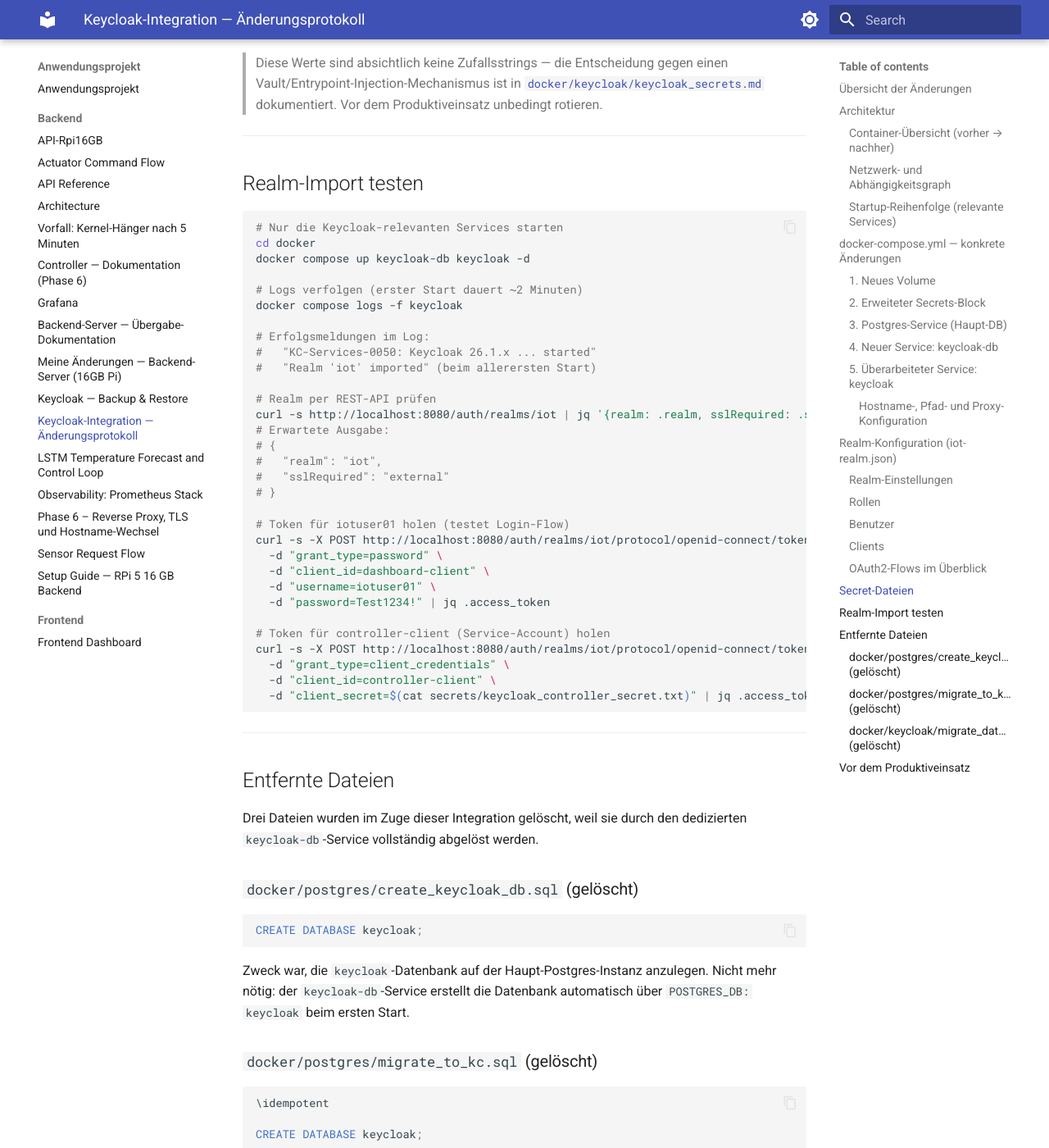
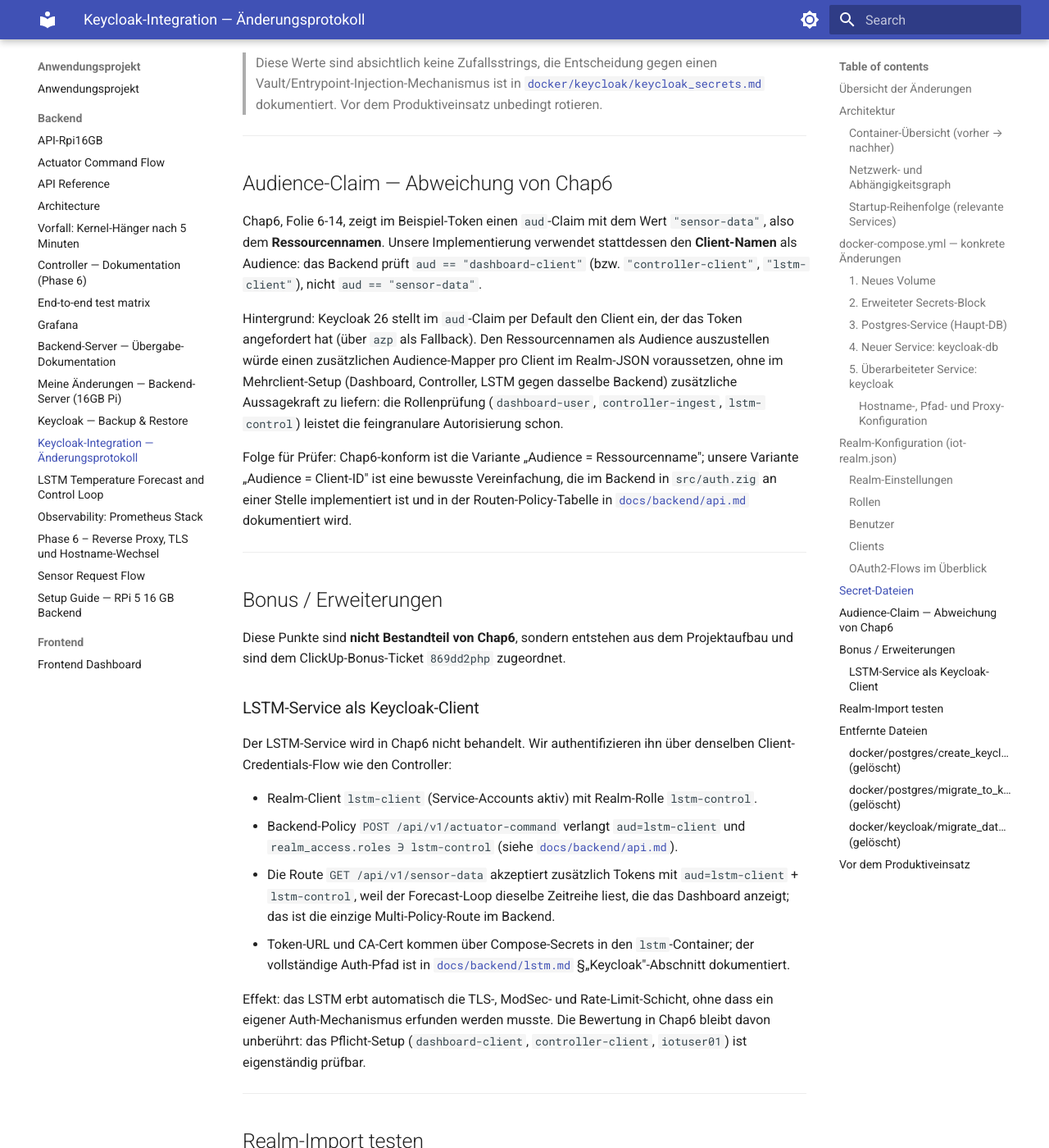
Before and after one commit to Just-Martin-Really/API-Rpi16GB, an MkDocs documentation site: the page built from docs/backend/keycloak-integration.md, in a window 1280 px wide and 1400 px high, scrolled down 7618 px. Shown: the whole window at 82% size. Built offline with MkDocs 1.6.1 and Material for MkDocs 9.7.7, drawn with Linux system fonts in a browser that asks for light colours; some of the changed text lies outside the part shown.

Commit message:
docs(backend): add aud-claim note, LSTM bonus section, end-to-end test plan
keycloak-integration.md gains two new sections before the realm-import
test block. The first one (Audience-Claim — Abweichung von Chap6)
explains why our backend checks aud against the client_id rather than
the resource name shown on slide 6-14: Keycloak 26 emits the client
in aud by default, and an extra audience mapper per client adds no
authorization signal that the realm role check is not already
providing. Documenting the deviation so graders cross-checking the
slide deck do not flag it as a regression.

The second section (Bonus / Erweiterungen) frames the LSTM service
explicitly as work outside the Chap6 scope, tied to the ClickUp bonus
ticket. Covers the lstm-client role, the dual-policy GET
/api/v1/sensor-data and the token plumbing through docker-compose,
with pointers at api.md and lstm.md for the implementation detail.

end-to-end-tests.md is the new home for the integration-to-main
sign-off test matrix. Six scenarios (dashboard browser login,
controller ingest, LSTM actuator command, missing-token 401,
wrong-audience 403, token-expiry refresh) each with prerequisites,
concrete curl invocations against the running stack on the 16GB Pi,
and explicit pass criteria.

keycloak-integration.md production checklist no longer points at an
ad-hoc bullet in INTEGRATION-TODOS.md (which is a local-only working
doc and gets deleted before the final PR); it points at the new test
plan instead, so the checklist survives the working doc going away.

```diff
--- a/docs/backend/keycloak-integration.md
+++ b/docs/backend/keycloak-integration.md
@@ -279,7 +279,34 @@
 | `controller-client` | `sc_controller_client` | `sc_controller_client` |
 | `lstm-client` | `sc_lstm_client` | `sc_lstm_client` |
 
-> Diese Werte sind absichtlich keine Zufallsstrings — die Entscheidung gegen einen Vault/Entrypoint-Injection-Mechanismus ist in [`docker/keycloak/keycloak_secrets.md`](../../docker/keycloak/keycloak_secrets.md) dokumentiert. Vor dem Produktiveinsatz unbedingt rotieren.
+> Diese Werte sind absichtlich keine Zufallsstrings, die Entscheidung gegen einen Vault/Entrypoint-Injection-Mechanismus ist in [`docker/keycloak/keycloak_secrets.md`](../../docker/keycloak/keycloak_secrets.md) dokumentiert. Vor dem Produktiveinsatz unbedingt rotieren.
+
+---
+
+## Audience-Claim — Abweichung von Chap6
+
+Chap6, Folie 6-14, zeigt im Beispiel-Token einen `aud`-Claim mit dem Wert `"sensor-data"`, also dem **Ressourcennamen**. Unsere Implementierung verwendet stattdessen den **Client-Namen** als Audience: das Backend prüft `aud == "dashboard-client"` (bzw. `"controller-client"`, `"lstm-client"`), nicht `aud == "sensor-data"`.
+
+Hintergrund: Keycloak 26 stellt im `aud`-Claim per Default den Client ein, der das Token angefordert hat (über `azp` als Fallback). Den Ressourcennamen als Audience auszustellen würde einen zusätzlichen Audience-Mapper pro Client im Realm-JSON voraussetzen, ohne im Mehrclient-Setup (Dashboard, Controller, LSTM gegen dasselbe Backend) zusätzliche Aussagekraft zu liefern: die Rollenprüfung (`dashboard-user`, `controller-ingest`, `lstm-control`) leistet die feingranulare Autorisierung schon.
+
+Folge für Prüfer: Chap6-konform ist die Variante „Audience = Ressourcenname"; unsere Variante „Audience = Client-ID" ist eine bewusste Vereinfachung, die im Backend in `src/auth.zig` an einer Stelle implementiert ist und in der Routen-Policy-Tabelle in [`docs/backend/api.md`](api.md) dokumentiert wird.
+
+---
+
+## Bonus / Erweiterungen
+
+Diese Punkte sind **nicht Bestandteil von Chap6**, sondern entstehen aus dem Projektaufbau und sind dem ClickUp-Bonus-Ticket `869dd2php` zugeordnet.
+
+### LSTM-Service als Keycloak-Client
+
+Der LSTM-Service wird in Chap6 nicht behandelt. Wir authentifizieren ihn über denselben Client-Credentials-Flow wie den Controller:
+
+- Realm-Client `lstm-client` (Service-Accounts aktiv) mit Realm-Rolle `lstm-control`.
+- Backend-Policy `POST /api/v1/actuator-command` verlangt `aud=lstm-client` und `realm_access.roles ∋ lstm-control` (siehe [`docs/backend/api.md`](api.md)).
+- Die Route `GET /api/v1/sensor-data` akzeptiert zusätzlich Tokens mit `aud=lstm-client` + `lstm-control`, weil der Forecast-Loop dieselbe Zeitreihe liest, die das Dashboard anzeigt; das ist die einzige Multi-Policy-Route im Backend.
+- Token-URL und CA-Cert kommen über Compose-Secrets in den `lstm`-Container; der vollständige Auth-Pfad ist in [`docs/backend/lstm.md`](lstm.md) §„Keycloak"-Abschnitt dokumentiert.
+
+Effekt: das LSTM erbt automatisch die TLS-, ModSec- und Rate-Limit-Schicht, ohne dass ein eigener Auth-Mechanismus erfunden werden musste. Die Bewertung in Chap6 bleibt davon unberührt: das Pflicht-Setup (`dashboard-client`, `controller-client`, `iotuser01`) ist eigenständig prüfbar.
 
 ---
 
@@ -371,6 +398,6 @@
 
 - [ ] `keycloak_db_password.txt` und `keycloak_admin_password.txt` mit starken Zufallspasswörtern befüllen (siehe `docs/backend/setup.md` § 1.8)
 - [ ] `keycloak_controller_secret.txt` und `keycloak_lstm_secret.txt` rotieren und in `iot-realm.json` synchron halten (Wert in beiden Stellen identisch)
-- [ ] Ende-zu-Ende-Test mit aktiviertem nginx-TLS-Proxy: Browser-Login, Controller-Token, LSTM-Token (siehe Testmatrix in `INTEGRATION-TODOS.md` auf `integration/phase-6`)
+- [ ] Ende-zu-Ende-Test mit aktiviertem nginx-TLS-Proxy: Browser-Login, Controller-Token, LSTM-Token (vollständige Testmatrix in [`end-to-end-tests.md`](end-to-end-tests.md))
 - [ ] `command: start-dev` auf `command: start` umstellen, sobald `KC_HOSTNAME`/`KC_PROXY_HEADERS` produktiv getestet sind
 - [ ] Passwort für `iotuser01` (`Test1234!`) ändern oder den Account deaktivieren
```
Also changed, not shown: docs/backend/end-to-end-tests.md (added, +184 -0 lines).
